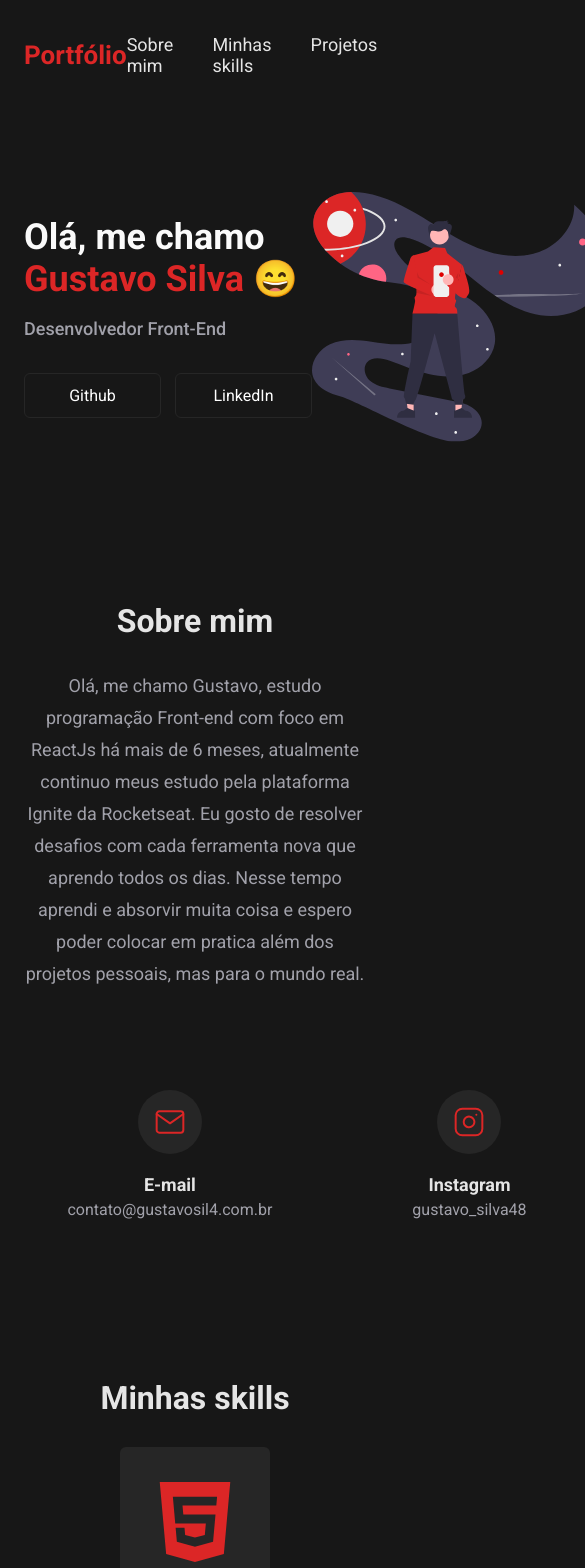
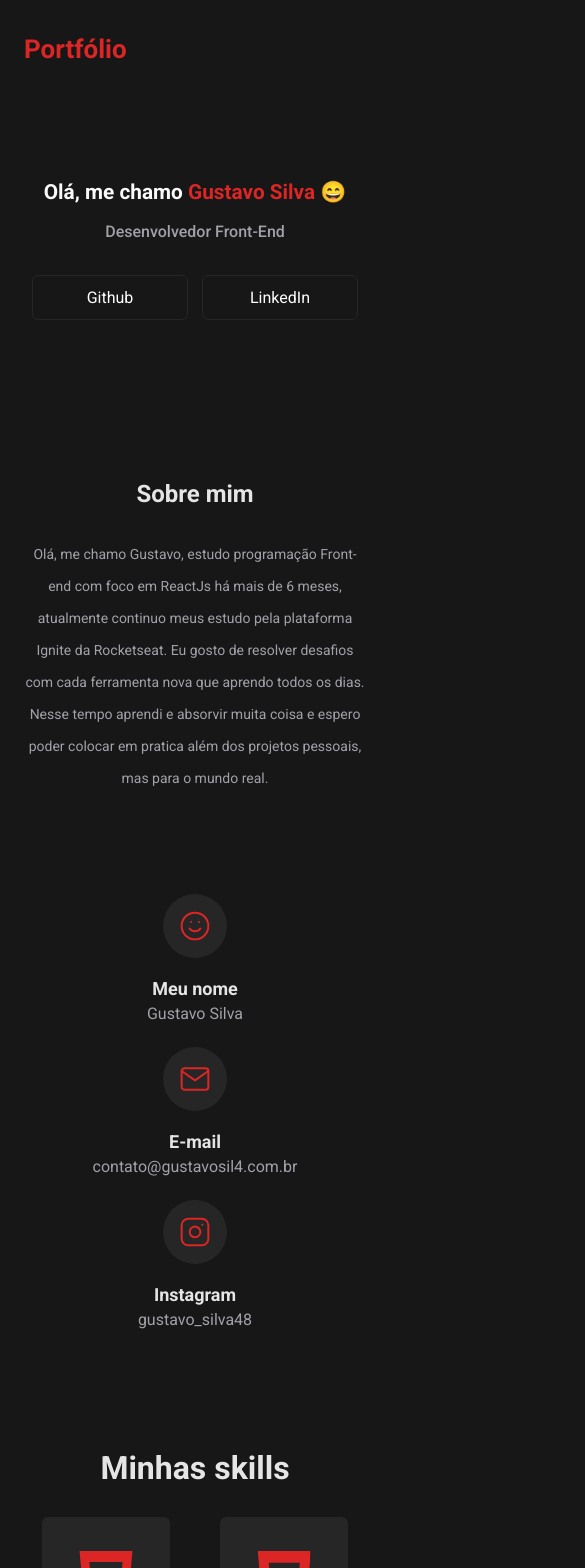
Before and after one commit to GustavoSilv4/new-portfolio, a Next.js app: page / in a window 390 px wide. Shown: the top 1568 px of the page, 585 px wide, since content can reach past the window. Built offline with nearby package versions, Linux system fonts and the light colour scheme.

Commit message:
style: Fix responsivity

```diff
--- a/src/components/SkillCard/styles.ts
+++ b/src/components/SkillCard/styles.ts
@@ -19,6 +19,16 @@ export const Container = styled.div<ContainerProps>`
   padding: 2.125rem;
   border-radius: 6px;
   background-color: ${(props) => props.theme.colors['neutral-800']};
+
+  @media (max-width: 397px) {
+    width: 8rem;
+    height: 8rem;
+  }
+
+  img {
+    width: 100%;
+    height: 100%;
+  }
 
   transition: all 0.2s;
 
--- a/src/pages/index.tsx
+++ b/src/pages/index.tsx
@@ -67,8 +67,9 @@ export default function Home() {
 
         <TopContainer>
           <div>
-            <h2>Olá, me chamo </h2>
-            <h2>Gustavo Silva &#128516;</h2>
+            <h2>
+              Olá, me chamo <strong>Gustavo Silva &#128516;</strong>
+            </h2>
             <span>Desenvolvedor Front-End</span>
             <div>
               <button>Github</button>
--- a/src/styles/pages/home.ts
+++ b/src/styles/pages/home.ts
@@ -21,6 +21,10 @@ export const Header = styled.header`
 `
 
 export const Navbar = styled.nav`
+  @media (max-width: 745px) {
+    display: none;
+  }
+
   ul {
     list-style: none;
     display: flex;
@@ -62,16 +66,34 @@ export const TopContainer = styled.section`
   justify-content: space-between;
   margin-top: 7.25rem;
 
+  @media (max-width: 745px) {
+    justify-content: center;
+    img {
+      display: none;
+    }
+  }
+
   > div {
     width: 18rem;
 
+    @media (max-width: 745px) {
+      width: auto;
+      display: flex;
+      flex-direction: column;
+      align-items: center;
+    }
+
     h2 {
       color: ${(props) => props.theme.colors['neutral-100']};
-      font-size: 2.25rem;
-    }
+      font-size: 2rem;
 
-    h2:nth-child(2) {
-      color: ${(props) => props.theme.colors['red-600']};
+      @media (max-width: 745px) {
+        font-size: clamp(1.3rem, 5vw, 2rem);
+      }
+
+      strong {
+        color: ${(props) => props.theme.colors['red-600']};
+      }
     }
 
     > span {
@@ -79,6 +101,11 @@ export const TopContainer = styled.section`
       margin: 1.125rem 0 2.125rem 0;
 
       font-size: 1.125rem;
+
+      @media (max-width: 745px) {
+        font-size: clamp(1rem, 3vw, 1.125rem);
+      }
+
       font-weight: 500;
       color: ${(props) => props.theme.colors['zinc-400']};
     }
@@ -115,13 +142,13 @@ export const AboutmeContainer = styled.section`
   margin-top: 10rem;
 
   h2 {
-    font-size: 2rem;
+    font-size: clamp(1.5rem, 5vw, 2rem);
     color: ${(props) => props.theme.colors['neutral-200']};
   }
 
   > span {
     max-width: 50rem;
-    font-size: 1.125rem;
+    font-size: clamp(0.875rem, 3vw, 1.125rem);
     line-height: 32px;
     text-align: center;
 
@@ -133,7 +160,13 @@ export const AboutmeContainer = styled.section`
   > div {
     display: flex;
     gap: 8.75rem;
+    flex-wrap: wrap;
     margin-top: 6.25rem;
+
+    @media (max-width: 785px) {
+      flex-direction: column;
+      row-gap: 1.5rem;
+    }
   }
 `
 
@@ -177,6 +210,7 @@ export const ProjectContainer = styled.section`
   > div {
     display: flex;
     align-items: center;
+    justify-content: center;
     flex-wrap: wrap;
     gap: 2rem;
   }
```
